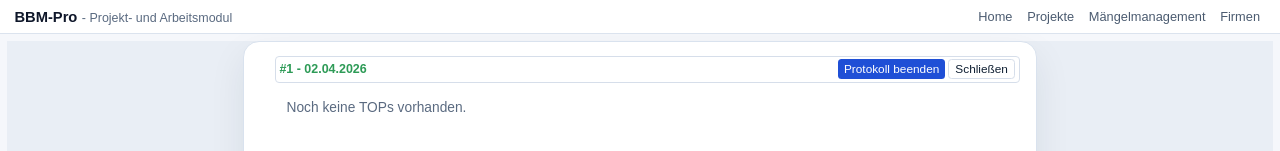
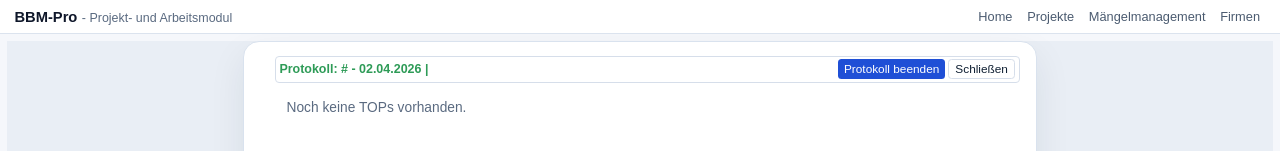
Before and after one commit to SteffenBandholt/BBM-Pro, a React (Vite) app: page /meetings/1 in a window 1280 px wide. Shown: the top 151 px of the page. Built offline with nearby package versions, Linux system fonts and the light colour scheme.

Commit message:
git add . git commit -m "Protokoll: sichtbare Kopfbezeichnung für offen und geschlossen festlegen"

```diff
--- a/src/modules/meetings/components/ProtocolActionBar.jsx
+++ b/src/modules/meetings/components/ProtocolActionBar.jsx
@@ -3,7 +3,6 @@ export default function ProtocolActionBar({ protocolLabel, isClosed, onEndProtoc
     <div className="protocol-action-bar">
       <div className={isClosed ? 'protocol-action-bar__label protocol-action-bar__label--closed' : 'protocol-action-bar__label'}>
         {protocolLabel}
-        {isClosed ? ' - read only !' : ''}
       </div>
       <div className="protocol-action-bar__actions">
         <button type="button" className="button button--sm button--primary" onClick={onEndProtocol}>
--- a/src/modules/meetings/pages/MeetingDetailPage.jsx
+++ b/src/modules/meetings/pages/MeetingDetailPage.jsx
@@ -69,7 +69,14 @@ function buildChildCount(tops) {
 export default function MeetingDetailPage() {
   const { meetingId } = useParams();
   const navigate = useNavigate();
-  const [meeting, setMeeting] = useState({ id: meetingId, isClosed: false, project_id: null });
+  const [meeting, setMeeting] = useState({
+    id: meetingId,
+    isClosed: false,
+    project_id: null,
+    meeting_index: null,
+    title: '',
+    created_at: null,
+  });
   const [tops, setTops] = useState([]);
   const [firms, setFirms] = useState([]);
   const [participants, setParticipants] = useState([]);
@@ -106,7 +113,14 @@ export default function MeetingDetailPage() {
       try {
         const m = await getMeeting(meetingId);
         if (m) {
-          setMeeting({ id: m.id, isClosed: !!m.is_closed, project_id: m.project_id });
+          setMeeting({
+            id: m.id,
+            isClosed: !!m.is_closed,
+            project_id: m.project_id,
+            meeting_index: m.meeting_index ?? null,
+            title: m.title || '',
+            created_at: m.created_at || null,
+          });
           await loadFirmsAndParticipants(m.project_id);
           const rows = await listMeetingTops(meetingId);
           setTops(rows.map(mapRowToUi));
@@ -163,9 +177,17 @@ export default function MeetingDetailPage() {
   }, [selectedNode, selectedTopFlat, childCount]);
 
   const protocolLabel = useMemo(() => {
-    const date = new Intl.DateTimeFormat('de-DE', { day: '2-digit', month: '2-digit', year: 'numeric' }).format(new Date());
-    return `#${meetingId} - ${date}`;
-  }, [meetingId]);
+    const sourceDate = meeting.created_at ? new Date(meeting.created_at) : new Date();
+    const date = new Intl.DateTimeFormat('de-DE', {
+      day: '2-digit',
+      month: '2-digit',
+      year: 'numeric',
+    }).format(sourceDate);
+    const index = meeting.meeting_index ?? '';
+    const keyword = meeting.title || '';
+    const suffix = meeting.isClosed ? ' - read only !' : '';
+    return `Protokoll: #${index} - ${date} | ${keyword}${suffix}`;
+  }, [meeting.created_at, meeting.isClosed, meeting.meeting_index, meeting.title]);
 
   const topLabel = useMemo(() => {
     if (editorMode === 'create-title') return 'Neuen Titel anlegen';
```
